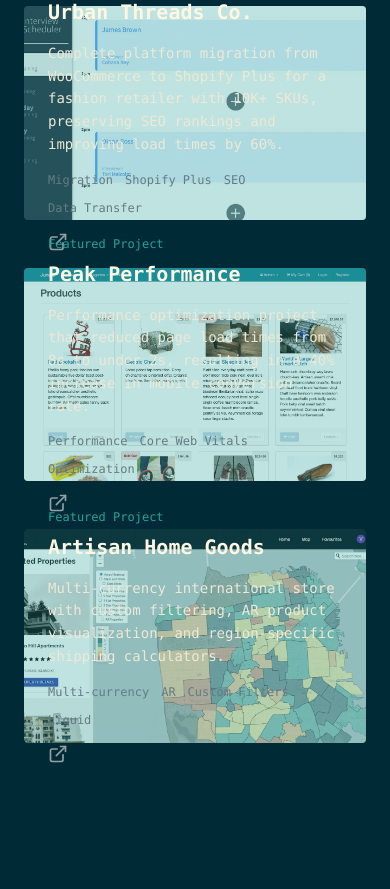
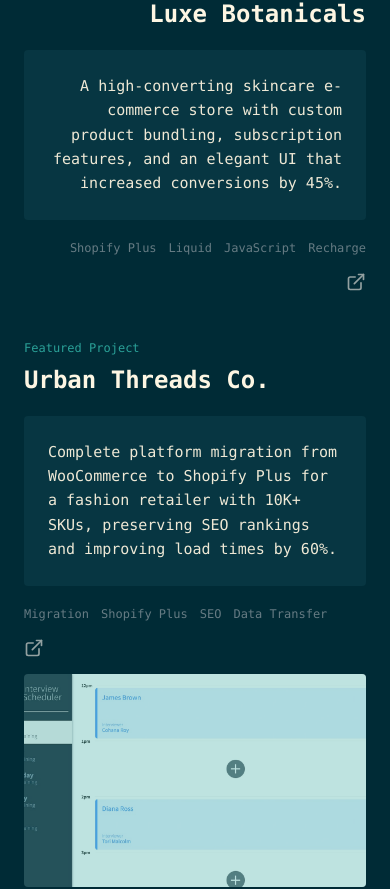
Before and after one commit to vwt604/portfolio-v3, a Next.js app: page / in a window 390 px wide. Shown: the part 2899-3788 px from the top of the page. Built offline with nearby package versions, Linux system fonts and the light colour scheme.

Commit message:
feat: WIP FeaturedProject mobile

```diff
--- a/app/components/FeaturedProjects.tsx
+++ b/app/components/FeaturedProjects.tsx
@@ -32,61 +32,39 @@
           return (
             <div
               key={index}
-              className={`relative ${
-                !isEven
-                  ? "md:grid md:grid-cols-[55%_45%] md:items-center md:gap-4"
-                  : "md:grid md:grid-cols-[45%_55%] md:items-center md:gap-4"
+              className={`grid grid-cols-1 items-center relative gap-4 ${
+                !isEven ? "md:grid-cols-[55%_45%]" : "md:grid-cols-[45%_55%]"
               }`}
             >
-              {/* Background Image - Always rendered first for mobile overlay */}
+              {isEven ? (
+                <>
+                  {/* Image Left */}
                   <a
                     href={project.link}
-                className={`relative aspect-[16/10] rounded overflow-hidden group block ${
-                  !isEven ? "md:order-2" : "md:order-1"
-                }`}
+                    className="relative aspect-[16/10] rounded overflow-hidden group block"
                   >
                     <Image
                       src={project.img}
                       alt={project.title}
                       fill
-                  className="object-cover md:grayscale md:hover:grayscale-0 transition-all duration-300"
+                      className="object-cover hover:grayscale-0 transition-all duration-300"
                     />
-                <div className="absolute inset-0 bg-[var(--accent-cyan)]/30 md:hover:bg-transparent transition-all duration-300" />
+                    <div className="absolute inset-0 bg-[var(--bg-secondary)]/80 hover:bg-transparent transition-all duration-300" />
                   </a>
-
-              {/* Content - Overlays on mobile, side-by-side on desktop */}
-              <div
-                className={`absolute inset-0 flex flex-col justify-center p-6 md:relative md:inset-auto md:p-0 ${
-                  isEven
-                    ? "text-left md:text-right md:pl-0 md:pr-0 md:order-2"
-                    : "text-left md:pr-0 md:pl-0 md:order-1"
-                }`}
-              >
+                  {/* Content Right */}
+                  <div className="text-right md:pl-10">
                     <p className="text-[var(--accent-cyan)] font-mono text-xs mb-2">
                       Featured Project
                     </p>
-                <h3 className="text-xl md:text-2xl text-[var(--heading-dark)] mb-4 md:mb-5 font-semibold">
-                  <a
-                    href={project.link}
-                    className="text-[var(--heading-dark)] no-underline hover:text-[var(--accent-cyan)] transition-colors"
-                  >
+                    <h3 className="text-2xl text-[var(--heading-dark)] mb-5">
                       {project.title}
-                  </a>
                     </h3>
-                <div
-                  className={`bg-transparent md:bg-[var(--bg-secondary)] p-0 md:p-6 rounded mb-4 md:mb-5 relative z-[2] ${
-                    isEven ? "md:-ml-20" : "md:-mr-20"
-                  }`}
-                >
-                  <p className="text-[var(--text-primary)] leading-relaxed text-sm md:text-[15px]">
+                    <div className="bg-[var(--bg-secondary)] p-6 rounded mb-5 md:-ml-20 relative z-[2]">
+                      <p className="text-[var(--text-primary)] leading-relaxed text-[15px]">
                         {project.desc}
                       </p>
                     </div>
-                <div
-                  className={`flex gap-3 mb-4 flex-wrap ${
-                    isEven ? "md:justify-end" : "justify-start"
-                  }`}
-                >
+                    <div className="flex justify-end gap-3 mb-4 flex-wrap">
                       {project.tech.map((tech) => (
                         <span
                           key={tech}
@@ -96,11 +74,7 @@
                         </span>
                       ))}
                     </div>
-                <div
-                  className={`flex gap-4 ${
-                    isEven ? "md:justify-end" : "justify-start"
-                  }`}
-                >
+                    <div className="flex justify-end gap-4">
                       <a
                         href={project.link}
                         className="text-[var(--text-emphasis)] hover:text-[var(--accent-cyan)] transition-colors duration-200"
@@ -109,6 +83,56 @@
                       </a>
                     </div>
                   </div>
+                </>
+              ) : (
+                <>
+                  {/* Content Left */}
+                  <div className="text-left md:pr-10 md:order-1">
+                    <p className="text-[var(--accent-cyan)] font-mono text-xs mb-2">
+                      Featured Project
+                    </p>
+                    <h3 className="text-2xl text-[var(--heading-dark)] mb-5">
+                      {project.title}
+                    </h3>
+                    <div className="bg-[var(--bg-secondary)] p-6 rounded mb-5 md:-mr-20 relative z-[2]">
+                      <p className="text-[var(--text-primary)] leading-relaxed text-[15px]">
+                        {project.desc}
+                      </p>
+                    </div>
+                    <div className="flex gap-3 mb-4 flex-wrap">
+                      {project.tech.map((tech) => (
+                        <span
+                          key={tech}
+                          className="font-mono text-xs text-[var(--text-dim)]"
+                        >
+                          {tech}
+                        </span>
+                      ))}
+                    </div>
+                    <div className="flex gap-4">
+                      <a
+                        href={project.link}
+                        className="text-[var(--text-emphasis)] hover:text-[var(--accent-cyan)] transition-colors duration-200"
+                      >
+                        <ExternalLink size={20} />
+                      </a>
+                    </div>
+                  </div>
+                  {/* Image Right */}
+                  <a
+                    href={project.link}
+                    className="relative aspect-[16/10] rounded overflow-hidden group md:order-2 block"
+                  >
+                    <Image
+                      src={project.img}
+                      alt={project.title}
+                      fill
+                      className="object-cover hover:grayscale-0 transition-all duration-300"
+                    />
+                    <div className="absolute inset-0 bg-[var(--accent-cyan)]/30 hover:bg-transparent transition-all duration-300" />
+                  </a>
+                </>
+              )}
             </div>
           );
         })}
```
Lines whose indentation alone changed are shown as unchanged.
